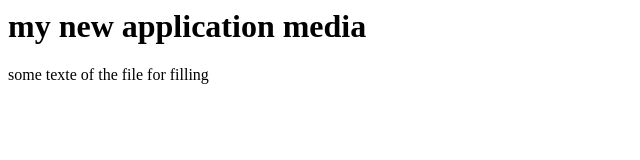
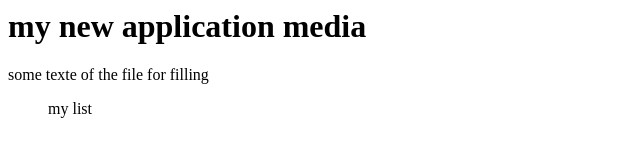
Before and after one commit to jam-82/new24-06-24, a plain HTML site: page index.html in a window 1280 px wide. Shown: the full height of the page, 0-640 px from the left. Drawn offline with Linux system fonts and the light colour scheme.

Commit message:
Update index.html

```diff
--- a/index.html
+++ b/index.html
@@ -1,2 +1,3 @@
 <h1>my new application media</h1>
 <p>some texte of the file for filling</p>
+<ul>my list</ul>
```
